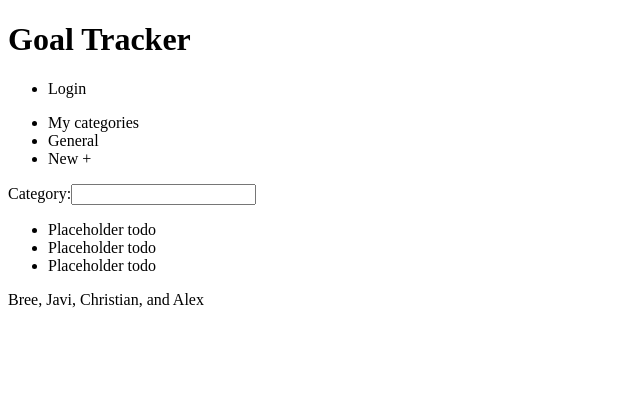
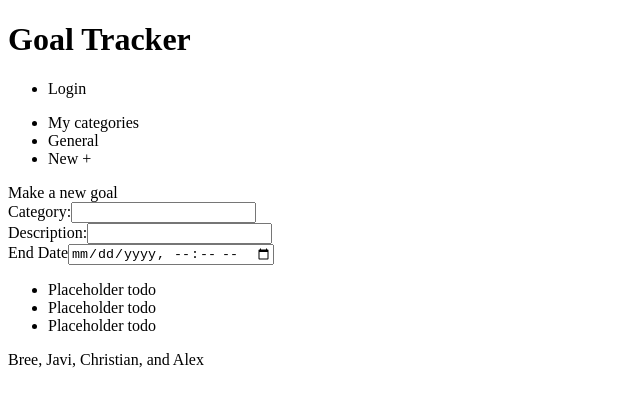
Before and after one commit to BreePrimmer/Goal-Tracker, a React (Vite) app in the folder client/: page / in a window 1280 px wide. Shown: the top 406 px of the page, without its empty margins (0-640 px from the left). Built offline with nearby package versions, Linux system fonts and the light colour scheme.

Commit message:
Added more to creategoal form

```diff
--- a/client/src/components/CreateGoal.jsx
+++ b/client/src/components/CreateGoal.jsx
@@ -1,9 +1,20 @@
 export default function CreateGoal() {
   return (
     <div>
+      <span>Make a new goal</span>
       <form>
-        <label for="category">Category:</label>
-        <input type="text" name="category" id="" />
+        <div>
+          <label for="newGoalCategory">Category:</label>
+          <input type="text" name="newGoalCategory" id="" />
+        </div>
+        <div>
+          <label for="newGoalDesc">Description:</label>
+          <input type="text" name="newGoalDesc" />
+        </div>
+        <div>
+          <label for="newGoalDate">End Date</label>
+          <input type="datetime-local" />
+        </div>
       </form>
     </div>
   );
```
